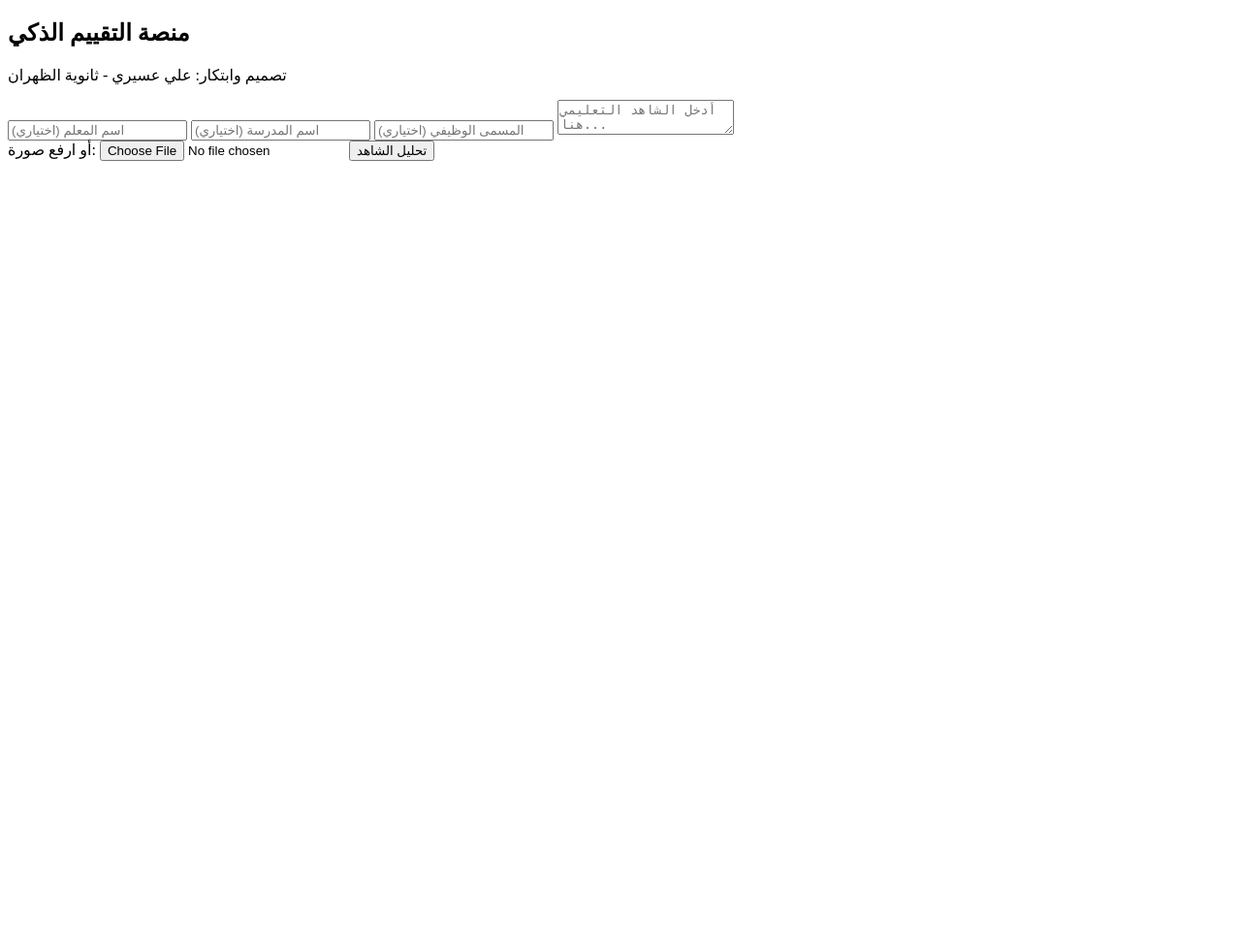
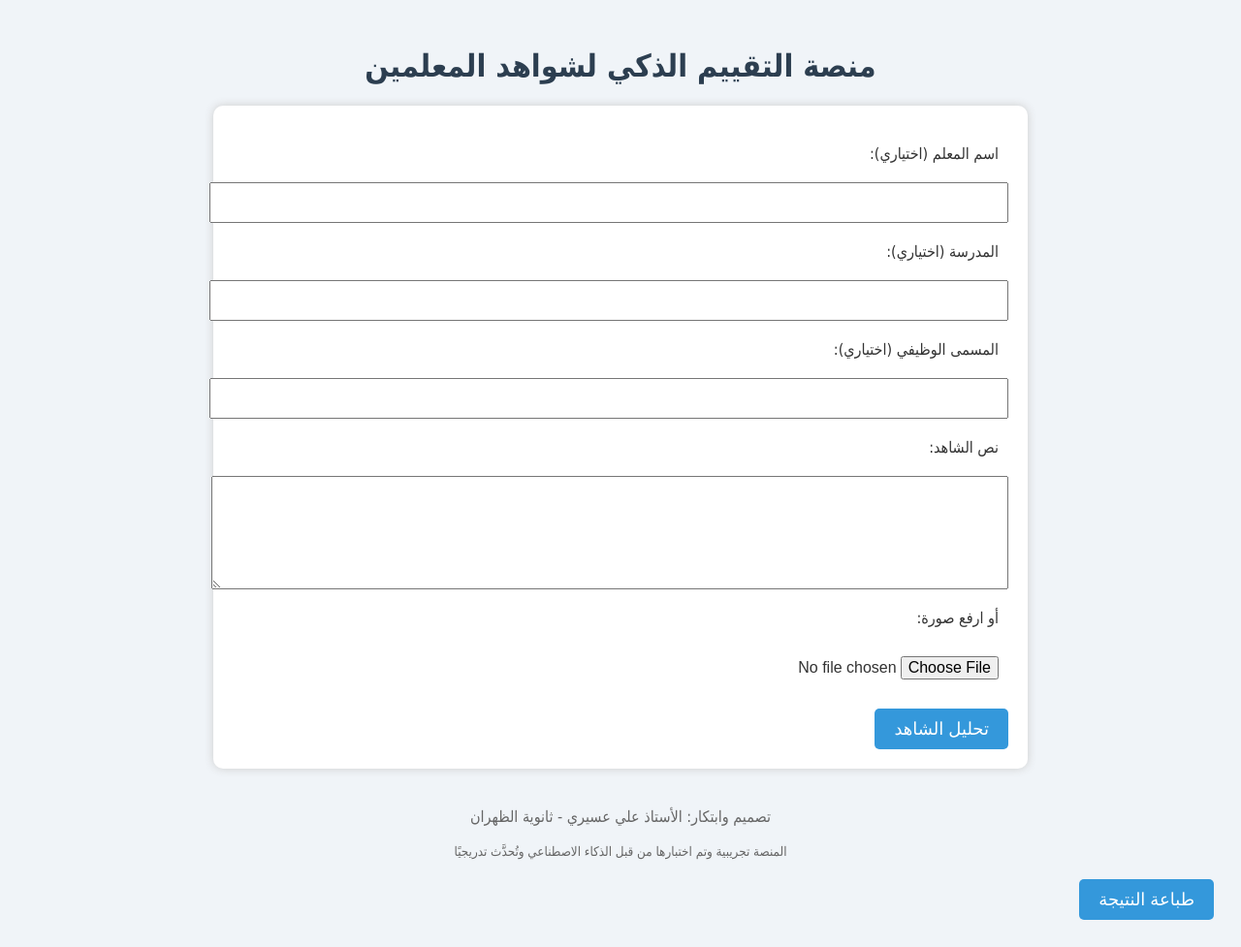
Before and after one commit to aliasiriiii/smart-ai, a Flask app: page / in a window 1280 px wide. Shown: the whole page at 97% size. Before the commit the page ends 166 px from the top, so only its background shows below. Run offline with Flask 3, Linux system fonts and the light colour scheme.

Commit message:
Update index.html

```diff
--- a/templates/index.html
+++ b/templates/index.html
@@ -1,31 +1,102 @@
 <!DOCTYPE html>
-<html lang="ar">
+<html lang="ar" dir="rtl">
 <head>
     <meta charset="UTF-8">
     <title>منصة التقييم الذكي</title>
+    <style>
+        body {
+            font-family: 'Tahoma', sans-serif;
+            background: #f0f4f8;
+            padding: 20px;
+            color: #333;
+        }
+        h1 {
+            text-align: center;
+            color: #2c3e50;
+        }
+        form {
+            background: white;
+            padding: 20px;
+            border-radius: 10px;
+            box-shadow: 0 0 10px #ccc;
+            max-width: 800px;
+            margin: auto;
+        }
+        label, input, textarea {
+            display: block;
+            width: 100%;
+            margin-top: 10px;
+            padding: 10px;
+            font-size: 16px;
+        }
+        button {
+            background-color: #3498db;
+            color: white;
+            padding: 10px 20px;
+            margin-top: 20px;
+            border: none;
+            border-radius: 5px;
+            font-size: 18px;
+            cursor: pointer;
+        }
+        table {
+            width: 100%;
+            margin-top: 30px;
+            border-collapse: collapse;
+            background: white;
+            box-shadow: 0 0 10px #ccc;
+        }
+        th, td {
+            padding: 10px;
+            text-align: center;
+            border: 1px solid #ddd;
+        }
+        th {
+            background: #27ae60;
+            color: white;
+        }
+        tr:nth-child(even) {
+            background-color: #f9f9f9;
+        }
+        .no-print {
+            display: block;
+        }
+        @media print {
+            .no-print {
+                display: none;
+            }
+        }
+        .footer {
+            text-align: center;
+            margin-top: 40px;
+            color: #666;
+        }
+    </style>
 </head>
 <body>
-    <h2>منصة التقييم الذكي</h2>
-    <p>تصميم وابتكار: علي عسيري - ثانوية الظهران</p>
+    <h1>منصة التقييم الذكي لشواهد المعلمين</h1>
     <form method="POST" enctype="multipart/form-data">
-        <input type="text" name="teacher_name" placeholder="اسم المعلم (اختياري)">
-        <input type="text" name="school" placeholder="اسم المدرسة (اختياري)">
-        <input type="text" name="job_title" placeholder="المسمى الوظيفي (اختياري)">
-        <textarea name="shahid" placeholder="أدخل الشاهد التعليمي هنا..."></textarea>
-        <br>
+        <label>اسم المعلم (اختياري):</label>
+        <input type="text" name="teacher_name">
+        <label>المدرسة (اختياري):</label>
+        <input type="text" name="school">
+        <label>المسمى الوظيفي (اختياري):</label>
+        <input type="text" name="job_title">
+        <label>نص الشاهد:</label>
+        <textarea name="shahid" rows="5"></textarea>
         <label>أو ارفع صورة:</label>
         <input type="file" name="image">
         <button type="submit">تحليل الشاهد</button>
     </form>
 
     {% if result %}
-    <h3>نتائج التقييم اليدوي:</h3>
-    <table border="1">
+        <h2>نتائج التحليل اليدوي</h2>
+        <table>
             <tr>
                 <th>العنصر</th>
                 <th>الوزن</th>
-            <th>الدرجة (من 5)</th>
-            <th>التقدير</th>
+                <th>الدرجة (من 2)</th>
+                <th>النسبة</th>
                 <th>الملاحظة</th>
             </tr>
             {% for r in result %}
@@ -33,17 +104,25 @@
                 <td>{{ r.item }}</td>
                 <td>{{ r.weight }}%</td>
                 <td>{{ r.score }}</td>
-            <td>{{ r.percent }}</td>
+                <td>{{ r.percent }}%</td>
                 <td>{{ r.note }}</td>
             </tr>
             {% endfor %}
         </table>
-    <p><strong>المجموع النهائي:</strong> {{ grade }} من 5</p>
+        <h3>التقدير النهائي: {{ grade }} / 5</h3>
     {% endif %}
 
     {% if gpt_result %}
-    <h3>تحليل الذكاء الاصطناعي:</h3>
+    <div class="no-print">
+        <h2>تحليل الذكاء الاصطناعي (GPT)</h2>
         <pre>{{ gpt_result }}</pre>
+    </div>
     {% endif %}
+
+    <div class="footer">
+        <p>تصميم وابتكار: الأستاذ علي عسيري - ثانوية الظهران</p>
+        <p><small>المنصة تجريبية وتم اختبارها من قبل الذكاء الاصطناعي وتُحدَّث تدريجيًا</small></p>
+        <button onclick="window.print()" class="no-print">طباعة النتيجة</button>
+    </div>
 </body>
 </html>
```
Lines whose indentation alone changed are shown as unchanged.
